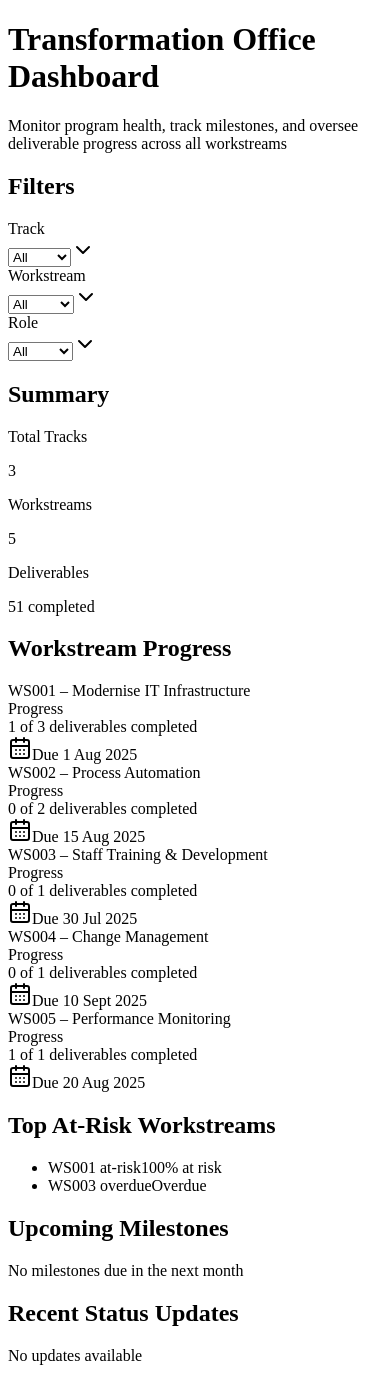
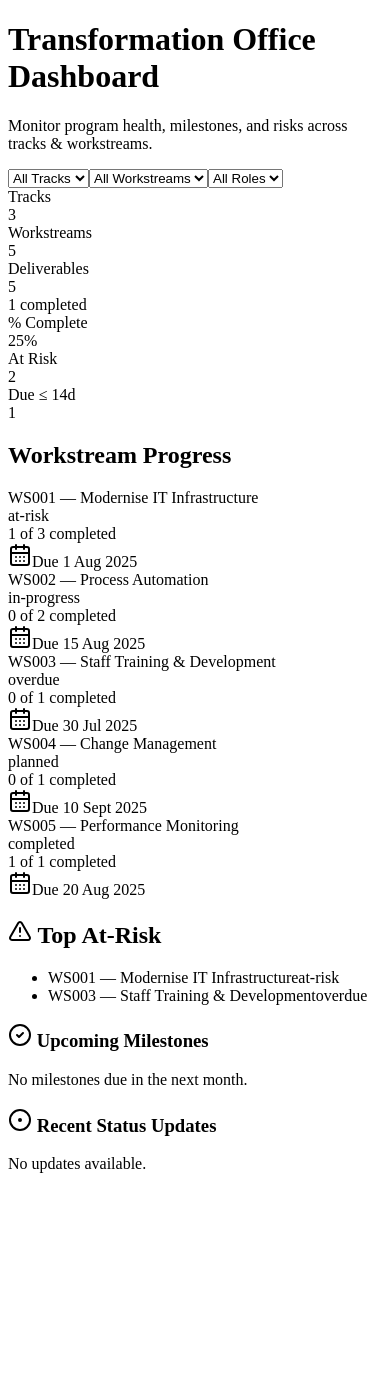
Before and after one commit to matildalim/to-workstream-dashboard, a Next.js app in the folder to-workstream-dashboard-payload/: page /dashboard in a window 390 px wide. After the commit the page ends 1189 px from the top, so only its background shows below. Built offline with nearby package versions, Linux system fonts and the light colour scheme.

Commit message:
supabase link

```diff
--- a/to-workstream-dashboard-payload/src/app/dashboard/page.tsx
+++ b/to-workstream-dashboard-payload/src/app/dashboard/page.tsx
@@ -1,8 +1,7 @@
 'use client'
 
-import { useState } from 'react'
-import DashboardFilters from '@/components/ui/DashboardFilters'
-import { CalendarDays } from 'lucide-react'
+import { useMemo, useState } from 'react'
+import { CalendarDays, AlertTriangle, CheckCircle2, CircleDot } from 'lucide-react'
 import clsx from 'clsx'
 
 type Deliverable = {
@@ -15,8 +14,11 @@ type Deliverable = {
   completed: number
   total: number
   role: string
+  phase?: 'Assess' | 'Design' | 'Pilot' | 'Transform'
+  rag?: 'green' | 'amber' | 'red'
 }
 
+/* ---- MOCK DATA (safe to replace later with Excel/Supabase) ---- */
 const mockDeliverables: Deliverable[] = [
   {
     id: '1',
@@ -28,6 +30,8 @@ const mockDeliverables: Deliverable[] = [
     completed: 1,
     total: 3,
     role: 'dd',
+    phase: 'Assess',
+    rag: 'amber',
   },
   {
     id: '2',
@@ -39,6 +43,8 @@ const mockDeliverables: Deliverable[] = [
     completed: 0,
     total: 2,
     role: 'txc',
+    phase: 'Design',
+    rag: 'green',
   },
   {
     id: '3',
@@ -50,6 +56,8 @@ const mockDeliverables: Deliverable[] = [
     completed: 0,
     total: 1,
     role: 'ad-sm',
+    phase: 'Pilot',
+    rag: 'red',
   },
   {
     id: '4',
@@ -61,6 +69,8 @@ const mockDeliverables: Deliverable[] = [
     completed: 0,
     total: 1,
     role: 'txc',
+    phase: 'Transform',
+    rag: 'green',
   },
   {
     id: '5',
@@ -72,128 +82,216 @@ const mockDeliverables: Deliverable[] = [
     completed: 1,
     total: 1,
     role: 'dd',
+    phase: 'Pilot',
+    rag: 'green',
   },
 ]
 
+/* ---- SMALL UI PRIMITIVES ---- */
+function Badge({
+  tone,
+  children,
+}: {
+  tone: 'green' | 'amber' | 'red' | 'gray' | 'blue'
+  children: React.ReactNode
+}) {
+  const map = {
+    green: 'bg-[color:var(--succ)]/15 text-[color:var(--succ)]',
+    amber: 'bg-[color:var(--warn)]/15 text-[color:var(--warn)]',
+    red: 'bg-[color:var(--error)]/15 text-[color:var(--error)]',
+    blue: 'bg-[color:var(--info)]/15 text-[color:var(--info)]',
+    gray: 'bg-[color:var(--text-m)]/15 text-[color:var(--text-2)]',
+  }
+  return <span className={clsx('px-2 py-0.5 rounded-full text-xs', map[tone])}>{children}</span>
+}
+
+function KPI({
+  label,
+  value,
+  sub,
+}: {
+  label: string
+  value: string | number
+  sub?: string
+}) {
+  return (
+    <div className="bg-[color:var(--bg-1)] border border-[color:var(--hair)] rounded-xl p-4 shadow-[0_0_0_1px_rgba(255,255,255,.03),0_0_24px_rgba(89,180,255,.12)]">
+      <div className="text-[11px] uppercase tracking-wide text-[color:var(--text-m)]">{label}</div>
+      <div className="mt-1 text-2xl font-semibold text-[color:var(--text-1)]">{value}</div>
+      {sub && <div className="text-[13px] text-[color:var(--text-3)] mt-1">{sub}</div>}
+    </div>
+  )
+}
+
+/* ---- HELPERS ---- */
+const uniq = <T, K extends keyof T>(arr: T[], key: K) =>
+  Array.from(new Set(arr.map((i) => String(i[key]))))
+
 export default function DashboardPage() {
+  /* Seed rows so selects always have options in dev */
+  const rows: Deliverable[] =
+    mockDeliverables.length > 0
+      ? mockDeliverables
+      : [
+          {
+            id: 'seed-1',
+            trackCode: 'TR001',
+            workstreamCode: 'WS001',
+            title: 'Seed Item',
+            status: 'planned',
+            dueDate: '2025-12-31',
+            completed: 0,
+            total: 1,
+            role: 'dd',
+          },
+        ]
+
+  const trackOptions = uniq(rows, 'trackCode')
+  const workstreamOptions = uniq(rows, 'workstreamCode')
+  const roleOptions = uniq(rows, 'role')
+
   const [track, setTrack] = useState('all')
   const [ws, setWs] = useState('all')
   const [role, setRole] = useState('all')
 
-  const filtered = mockDeliverables.filter(
+  const filtered = useMemo(
+    () =>
+      rows.filter(
         (d) =>
           (track === 'all' || d.trackCode === track) &&
           (ws === 'all' || d.workstreamCode === ws) &&
           (role === 'all' || d.role === role),
+      ),
+    [rows, track, ws, role],
   )
 
-  const totalTracks = new Set(mockDeliverables.map((d) => d.trackCode)).size
-  const totalWorkstreams = new Set(mockDeliverables.map((d) => d.workstreamCode)).size
+  const totalTracks = new Set(rows.map((d) => d.trackCode)).size
+  const totalWorkstreams = new Set(rows.map((d) => d.workstreamCode)).size
   const totalDeliverables = filtered.length
   const completedCount = filtered.filter((d) => d.status === 'completed').length
+  const atRisk = filtered.filter((d) => d.status === 'at-risk' || d.status === 'overdue').length
+  const dueSoon = filtered.filter((d) => {
+    const dt = new Date(d.dueDate)
+    const now = new Date()
+    const soon = new Date(now)
+    soon.setDate(now.getDate() + 14)
+    return d.status !== 'completed' && dt <= soon && dt >= now
+  }).length
+  const pct = Math.round(
+    (filtered.reduce((s, d) => s + d.completed, 0) /
+      Math.max(1, filtered.reduce((s, d) => s + d.total, 0))) *
+      100,
+  )
 
   return (
-    <main className="bg-white min-h-screen py-10 px-4 sm:px-8">
-      <div className="max-w-7xl mx-auto space-y-12">
+    <main className="min-h-screen bg-[color:var(--bg-app)] text-[color:var(--text-1)]">
+      <div className="max-w-7xl mx-auto px-4 py-8 space-y-8">
         {/* Header */}
-        <header className="space-y-1">
-          <h1 className="text-3xl font-bold text-blue-600">Transformation Office Dashboard</h1>
-          <p className="text-sm text-gray-600">
-            Monitor program health, track milestones, and oversee deliverable progress across all
-            workstreams
+        <header>
+          <h1 className="text-3xl font-semibold">Transformation Office Dashboard</h1>
+          <p className="text-[color:var(--text-3)] mt-1">
+            Monitor program health, milestones, and risks across tracks &amp; workstreams.
           </p>
         </header>
 
         {/* Filters */}
-        <section className="bg-gray-50 p-4 rounded-lg shadow-sm">
-          <h2 className="text-sm font-medium text-gray-800 mb-2">Filters</h2>
-          <div className="grid grid-cols-1 sm:grid-cols-3 gap-4">
-            <DashboardFilters
-              selectedTrack={track}
-              selectedWorkstream={ws}
-              selectedRole={role}
-              trackOptions={['TR001', 'TR002', 'TR003']}
-              workstreamOptions={['WS001', 'WS002', 'WS003', 'WS004', 'WS005']}
-              onTrackChange={setTrack}
-              onWorkstreamChange={setWs}
-              onRoleChange={setRole}
-              onClearFilters={() => {
-                setTrack('all')
-                setWs('all')
-                setRole('all')
-              }}
-              hasActiveFilters={track !== 'all' || ws !== 'all' || role !== 'all'}
-            />
+        <section className="bg-[color:var(--bg-1)] border border-[color:var(--hair)] rounded-2xl p-4">
+          <div className="grid grid-cols-1 sm:grid-cols-3 gap-3">
+            <select
+              className="bg-[color:var(--bg-2)] border border-[color:var(--hair)] rounded-lg p-2"
+              value={track}
+              onChange={(e) => setTrack(e.target.value)}
+            >
+              <option value="all">All Tracks</option>
+              {trackOptions.map((t) => (
+                <option key={t} value={t}>
+                  {t}
+                </option>
+              ))}
+            </select>
+
+            <select
+              className="bg-[color:var(--bg-2)] border border-[color:var(--hair)] rounded-lg p-2"
+              value={ws}
+              onChange={(e) => setWs(e.target.value)}
+            >
+              <option value="all">All Workstreams</option>
+              {workstreamOptions.map((w) => (
+                <option key={w} value={w}>
+                  {w}
+                </option>
+              ))}
+            </select>
+
+            <select
+              className="bg-[color:var(--bg-2)] border border-[color:var(--hair)] rounded-lg p-2"
+              value={role}
+              onChange={(e) => setRole(e.target.value)}
+            >
+              <option value="all">All Roles</option>
+              {roleOptions.map((r) => (
+                <option key={r} value={r}>
+                  {r.toUpperCase()}
+                </option>
+              ))}
+            </select>
           </div>
         </section>
 
-        {/* Summary */}
-        <section>
-          <h2 className="text-sm font-medium text-gray-800 mb-2">Summary</h2>
-          <div className="grid grid-cols-1 sm:grid-cols-3 gap-4">
-            <div className="bg-blue-50 p-4 rounded shadow text-center">
-              <p className="text-xs text-gray-500">Total Tracks</p>
-              <p className="text-2xl font-bold text-gray-800">{totalTracks}</p>
-            </div>
-            <div className="bg-blue-50 p-4 rounded shadow text-center">
-              <p className="text-xs text-gray-500">Workstreams</p>
-              <p className="text-2xl font-bold text-gray-800">{totalWorkstreams}</p>
-            </div>
-            <div className="bg-blue-50 p-4 rounded shadow text-center">
-              <p className="text-xs text-gray-500">Deliverables</p>
-              <p className="text-2xl font-bold text-gray-800">
-                {totalDeliverables}
-                <span className="text-green-600 text-sm ml-2">{completedCount} completed</span>
-              </p>
-            </div>
-          </div>
+        {/* KPI bar */}
+        <section className="grid grid-cols-2 sm:grid-cols-3 lg:grid-cols-6 gap-3">
+          <KPI label="Tracks" value={totalTracks} />
+          <KPI label="Workstreams" value={totalWorkstreams} />
+          <KPI label="Deliverables" value={totalDeliverables} sub={`${completedCount} completed`} />
+          <KPI label="% Complete" value={`${pct}%`} />
+          <KPI label="At Risk" value={atRisk} />
+          <KPI label="Due ≤ 14d" value={dueSoon} />
         </section>
 
         {/* Workstream Cards */}
         <section>
-          <h2 className="text-xl font-semibold mb-4">Workstream Progress</h2>
-          <div className="grid grid-cols-1 md:grid-cols-2 lg:grid-cols-3 gap-6">
+          <h2 className="text-xl font-semibold mb-3">Workstream Progress</h2>
+          <div className="grid grid-cols-1 md:grid-cols-2 lg:grid-cols-3 gap-4">
             {filtered.map((d) => {
-              const pct = Math.round((d.completed / d.total) * 100)
-              const color =
+              const pc = Math.round((d.completed / d.total) * 100)
+              const tone =
                 d.status === 'completed'
                   ? 'green'
-                  : d.status === 'overdue' || d.status === 'at-risk'
+                  : d.status === 'at-risk' || d.status === 'overdue'
                   ? 'red'
-                    : 'gray'
+                  : 'blue'
 
               return (
                 <div
                   key={d.id}
-                  className={clsx(
-                    'p-4 bg-white rounded shadow border-l-4',
-                    color === 'green' && 'border-green-500',
-                    color === 'red' && 'border-red-500',
-                    color === 'gray' && 'border-gray-300',
-                  )}
+                  className="bg-[color:var(--bg-1)] border border-[color:var(--hair)] rounded-2xl p-4"
                 >
-                  <div className="text-sm font-semibold">
-                    {d.workstreamCode} – {d.title}
+                  <div className="flex items-center justify-between">
+                    <div className="font-medium">
+                      {d.workstreamCode} — {d.title}
+                    </div>
+                    <Badge tone={tone === 'green' ? 'green' : tone === 'red' ? 'red' : 'gray'}>
+                      {d.status}
+                    </Badge>
                   </div>
 
-                  <div className="mt-2 text-sm text-gray-600">Progress</div>
-                  <div className="w-full bg-gray-200 h-2 rounded mt-1 overflow-hidden">
-                    <div className="bg-blue-500 h-2" style={{ width: `${pct}%` }} />
+                  <div className="mt-3">
+                    <div className="h-2 w-full bg-[color:var(--bg-2)] rounded overflow-hidden">
+                      <div className="h-2 bg-[color:var(--info)]" style={{ width: `${pc}%` }} />
                     </div>
-                  <div className="text-xs text-gray-500 mt-1">
-                    {`${d.completed} of ${d.total} deliverables completed`}
+                    <div className="text-[12px] text-[color:var(--text-3)] mt-1">
+                      {d.completed} of {d.total} completed
+                    </div>
                   </div>
 
-                  <div className="flex items-center gap-2 text-xs text-gray-600 mt-3">
-                    <CalendarDays className="w-4 h-4" />
-                    <span>
+                  <div className="flex items-center gap-2 text-[13px] text-[color:var(--text-2)] mt-3">
+                    <CalendarDays className="size-4" />
                     Due{' '}
                     {new Date(d.dueDate).toLocaleDateString('en-SG', {
                       day: 'numeric',
                       month: 'short',
                       year: 'numeric',
                     })}
-                    </span>
                   </div>
                 </div>
               )
@@ -201,41 +299,43 @@ export default function DashboardPage() {
           </div>
         </section>
 
-        {/* At Risk */}
-        <section className="p-4 bg-yellow-50 rounded border-l-4 border-yellow-400">
-          <h2 className="font-semibold text-lg text-yellow-800 mb-2">Top At-Risk Workstreams</h2>
-          <ul className="space-y-3">
+        {/* At-risk list */}
+        <section className="bg-[color:var(--bg-1)] border border-[color:var(--hair)] rounded-2xl p-4">
+          <h2 className="font-semibold flex items-center gap-2">
+            <AlertTriangle className="size-4 text-[color:var(--warn)]" /> Top At-Risk
+          </h2>
+          <ul className="mt-2 space-y-2 text-sm">
             {filtered
               .filter((d) => d.status === 'at-risk' || d.status === 'overdue')
               .map((d) => (
-                <li key={d.id} className="flex justify-between items-center text-sm">
-                  <span>
-                    <span className="font-mono">{d.workstreamCode}</span>{' '}
-                    <span className="bg-white text-gray-800 text-xs px-1 py-0.5 rounded shadow">
-                      {d.status}
+                <li key={d.id} className="flex justify-between">
+                  <span className="text-[color:var(--text-2)]">
+                    <span className="font-mono">{d.workstreamCode}</span> — {d.title}
                   </span>
-                  </span>
-                  <span className="text-xs bg-yellow-600 text-white px-2 py-0.5 rounded-full">
-                    {d.status === 'at-risk' ? '100% at risk' : 'Overdue'}
-                  </span>
+                  <Badge tone={d.status === 'overdue' ? 'red' : 'amber'}>{d.status}</Badge>
                 </li>
               ))}
           </ul>
         </section>
 
-        {/* Placeholder Panels */}
-        <div className="grid grid-cols-1 md:grid-cols-2 gap-6">
-          <div className="p-4 bg-white rounded shadow">
-            <h2 className="font-semibold mb-2">Upcoming Milestones</h2>
-            <p className="italic text-gray-500">No milestones due in the next month</p>
+        {/* Placeholders */}
+        <div className="grid grid-cols-1 md:grid-cols-2 gap-4">
+          <div className="bg-[color:var(--bg-1)] border border-[color:var(--hair)] rounded-2xl p-4">
+            <h3 className="font-semibold flex items-center gap-2">
+              <CheckCircle2 className="size-4" /> Upcoming Milestones
+            </h3>
+            <p className="text-[color:var(--text-3)] text-sm mt-1">
+              No milestones due in the next month.
+            </p>
           </div>
-          <div className="p-4 bg-white rounded shadow">
-            <h2 className="font-semibold mb-2">Recent Status Updates</h2>
-            <p className="italic text-gray-500">No updates available</p>
+          <div className="bg-[color:var(--bg-1)] border border-[color:var(--hair)] rounded-2xl p-4">
+            <h3 className="font-semibold flex items-center gap-2">
+              <CircleDot className="size-4" /> Recent Status Updates
+            </h3>
+            <p className="text-[color:var(--text-3)] text-sm mt-1">No updates available.</p>
           </div>
         </div>
       </div>
     </main>
   )
 }
-;<div className="bg-orange-200 p-4 rounded-lg text-center">Tailwind is working!</div>
```
Also changed, not shown: to-workstream-dashboard-payload/src/app/api/ping/route.ts (added, +20 -0 lines), to-workstream-dashboard-payload/src/lib/supabaseAdmin.ts (added, +9 -0 lines). Lines whose indentation alone changed are shown as unchanged.
